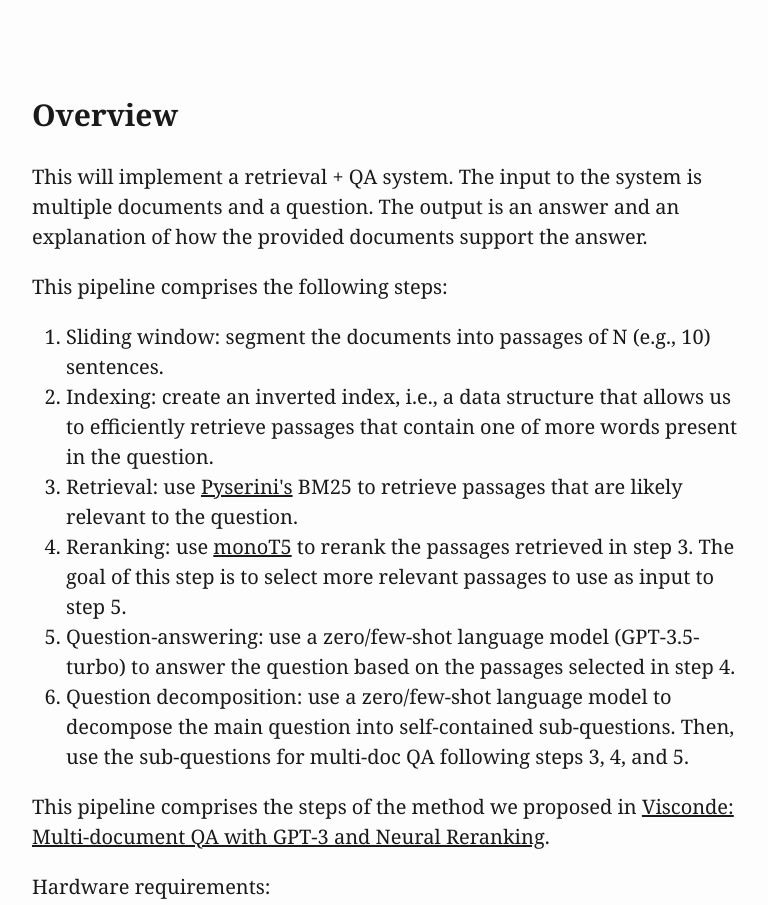
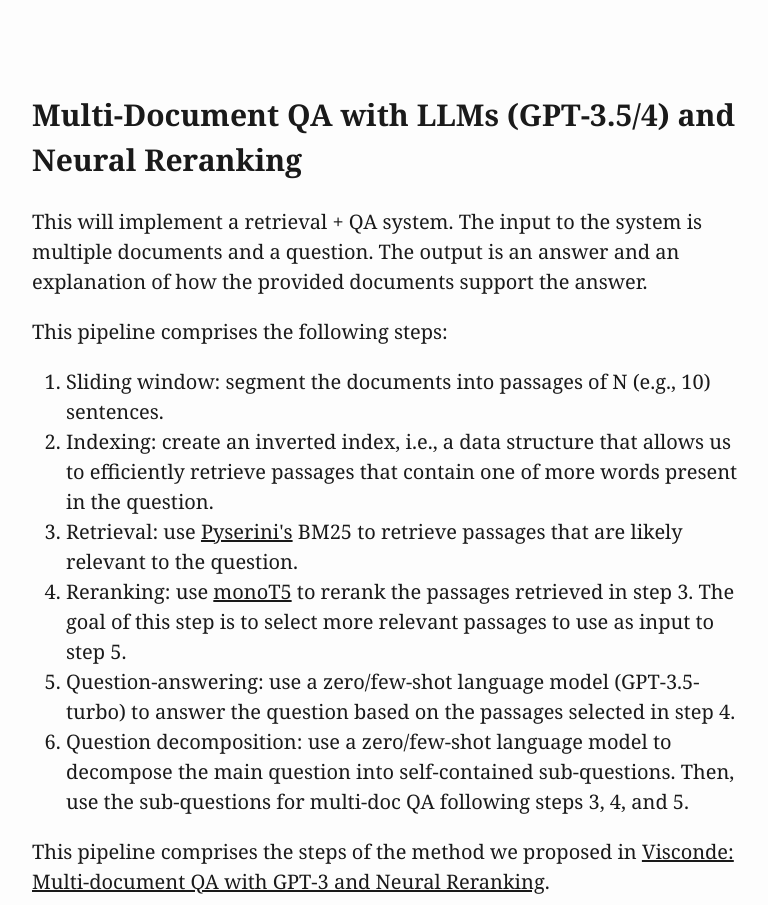
Before and after one commit to sakshamprakash01/Retrival-Augmented-Generation-Dynamic-Prompting-LLMs-for-better-Q-A, a plain HTML site: page index.html in a window 1280 px wide. Shown: the top 905 px of the page, without its empty margins (248-1016 px from the left). Drawn offline with Linux system fonts and the light colour scheme.

Commit message:
Update index.html

```diff
--- a/index.html
+++ b/index.html
@@ -228,7 +228,7 @@
 </head>
 <body>
 <section id="overview" class="cell markdown" id="cJ2zJBNqvAlt">
-<h1>Overview</h1>
+<h1>Multi-Document QA with LLMs (GPT-3.5/4) and Neural Reranking</h1>
 <p>This will implement a retrieval + QA system. The input to the system
 is multiple documents and a question. The output is an answer and an
 explanation of how the provided documents support the answer.</p>
```
